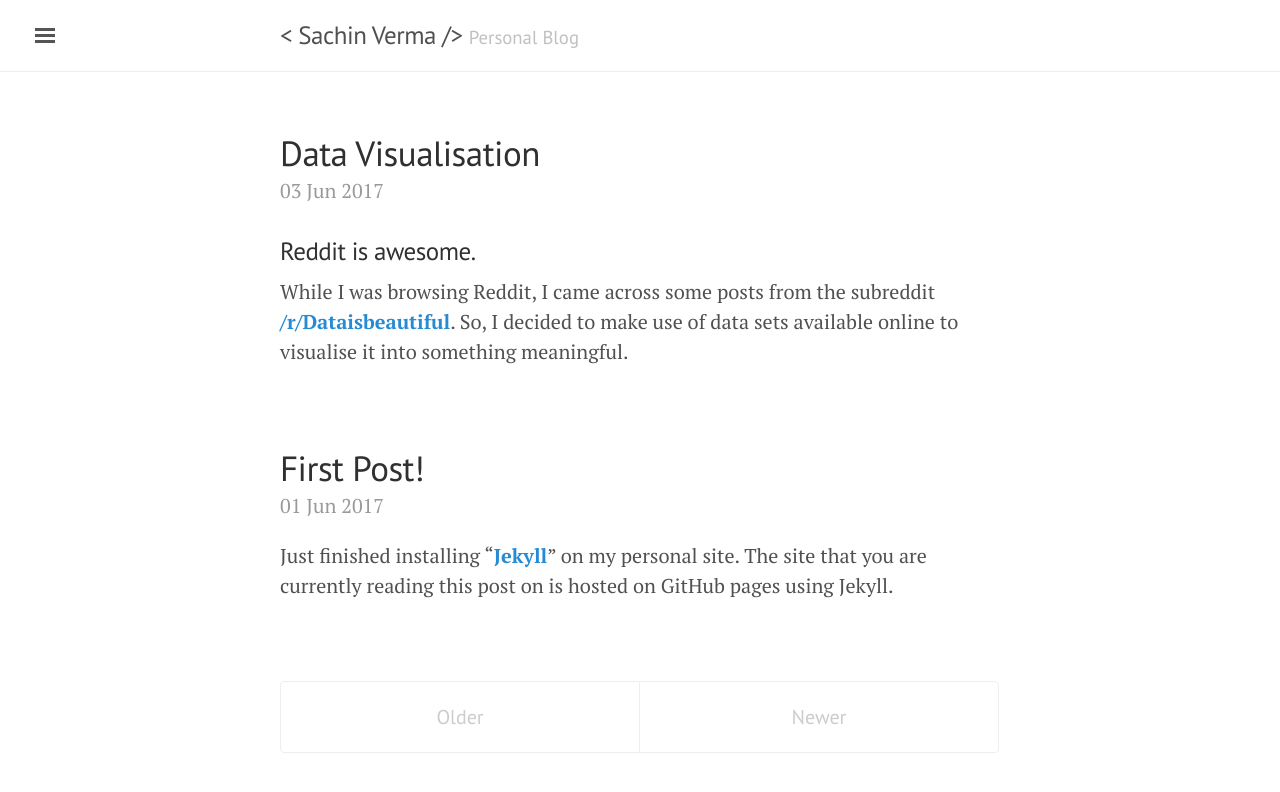
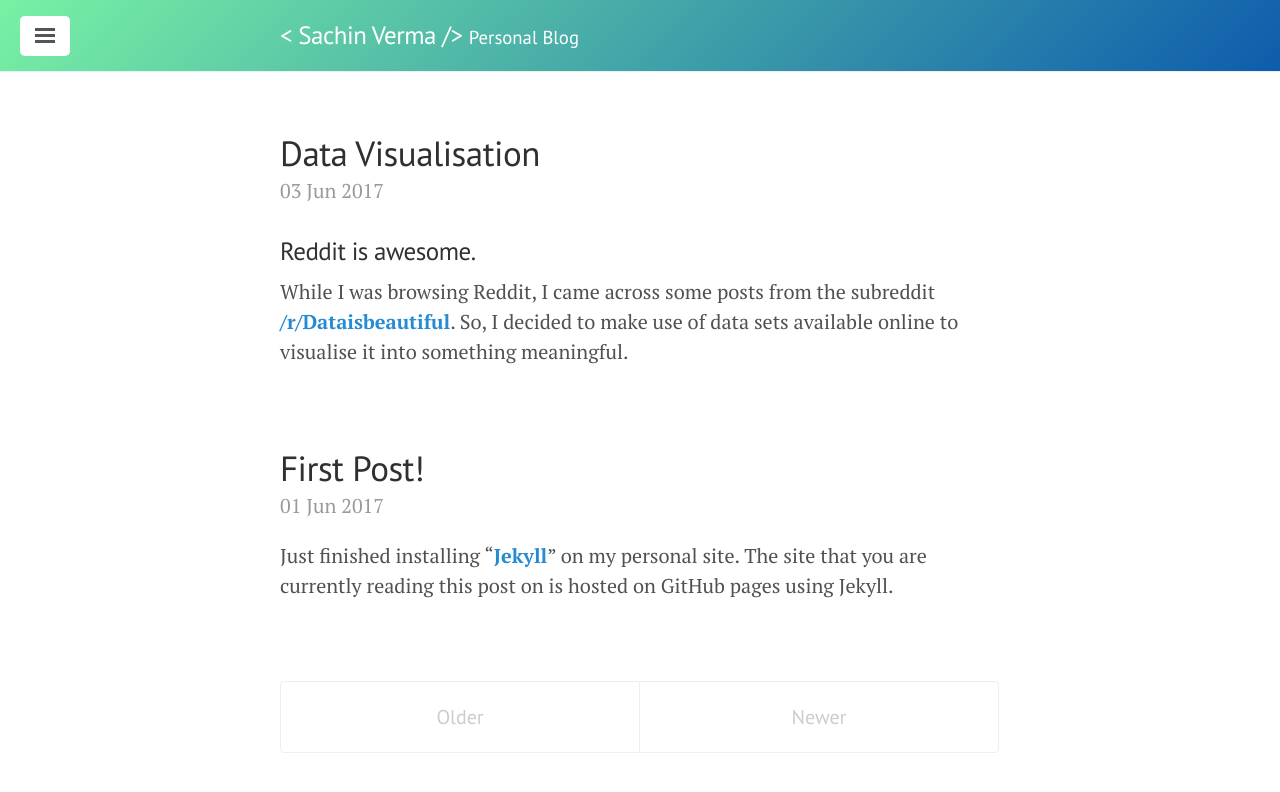
Before and after one commit to vermasachin/vermasachin.github.io, a Jekyll site: the page built from index.html, in a window 1280 px wide. Shown: the top 792 px of the page. Built offline with Jekyll 4.4.1, drawn with Linux system fonts in a browser that asks for light colours; the list of posts is cut into pages by our own code.

Commit message:
Update lanyon.css

```diff
--- a/public/css/lanyon.css
+++ b/public/css/lanyon.css
@@ -98,6 +98,7 @@ h1, h2, h3, h4, h5, h6 {
   padding-bottom: 1rem;
   margin-bottom: 3rem;
   border-bottom: 1px solid #eee;
+  background-image : linear-gradient(135deg, rgb(121, 241, 164) 0%, rgb(14, 92, 173) 100%);
 }
 .masthead-title {
   margin-top: 0;
@@ -105,12 +106,13 @@ h1, h2, h3, h4, h5, h6 {
   color: #505050;
 }
 .masthead-title a {
-  color: #505050;
+  color: #fff;
+  text-decoration: none;
 }
 .masthead-title small {
   font-size: 75%;
   font-weight: 400;
-  color: #c0c0c0;
+  color: #fff;
   letter-spacing: 0;
 }
 
```
